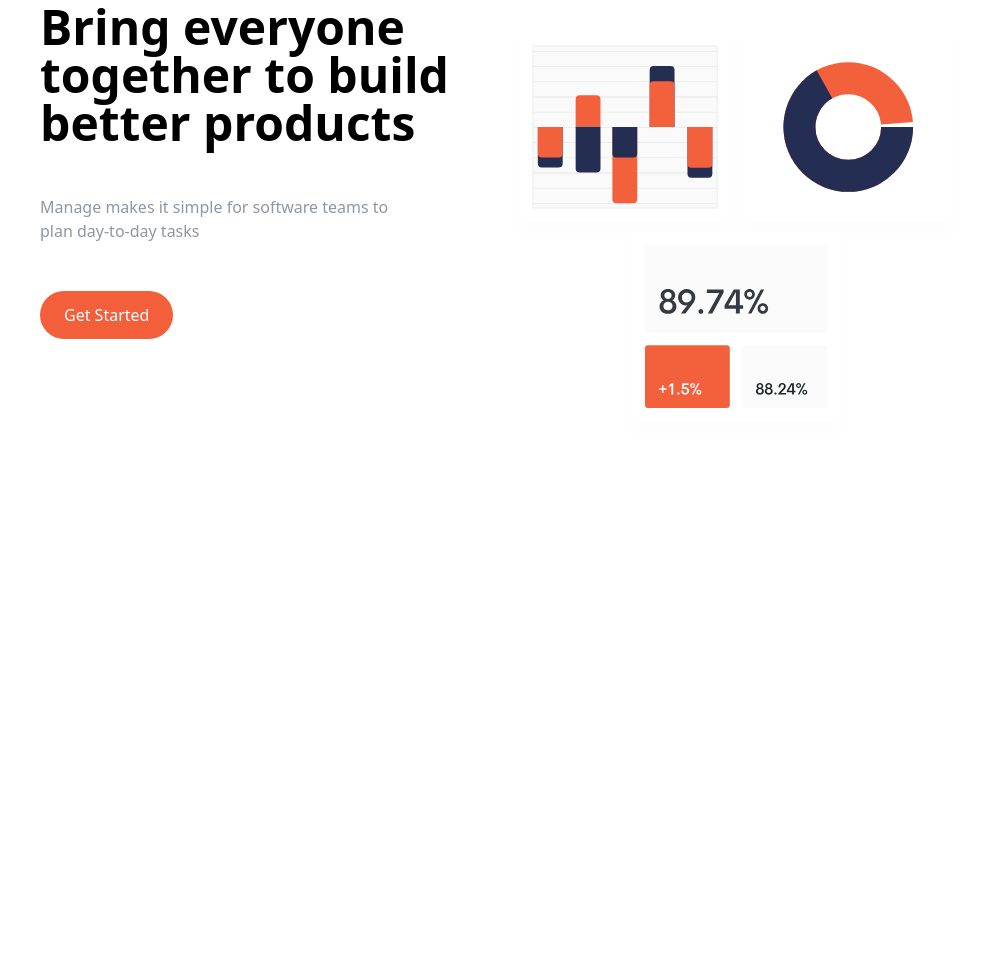
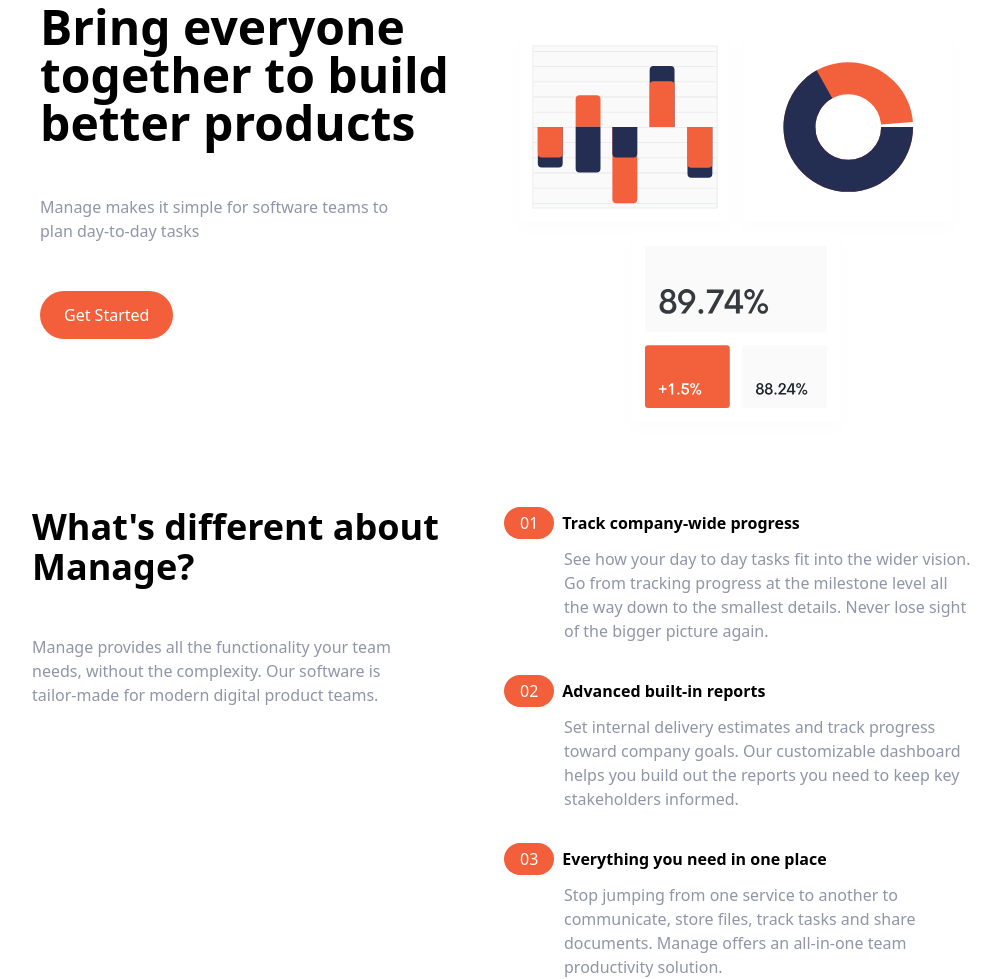
Before and after one commit to jimjones26/landing-page, a website: page index.html in a window 1280 px wide. Shown: the part 133-1112 px from the top of the page, without its empty margins (136-1137 px from the left). Before the commit the page ends 800 px from the top, so only its background shows below. Drawn offline with Linux system fonts and the light colour scheme.

Commit message:
add features section

```diff
--- a/index.html
+++ b/index.html
@@ -50,5 +50,78 @@
       </div>
     </div>
   </section>
+
+  <!-- Features Section -->
+  <section id="features">
+    <!-- Flex Container -->
+    <div class="container flex flex-col px-4 mx-auto mt-10 space-y-12 md:space-y-0 md:flex-row">
+      <!-- What's Different -->
+      <div class="flex flex-col space-y-12 md:w-1/2">
+        <h2 class="max-w-md text-4xl font-bold text-center md:text-left">
+          What's different about Manage?
+        </h2>
+        <p class="max-w-sm text-center text-darkGrayishBlue md:text-left">
+          Manage provides all the functionality your team needs, without the complexity. Our software is tailor-made for modern digital product teams.
+        </p>
+      </div>
+      <div class="flex flex-col space-y-12 md:w-1/2">
+        <div class="flex flex-col space-y-8 ">
+        <!-- Numbered List 1 -->
+        <div class="flex flex-col space-y-8">
+          <!-- List Item 1 -->
+          <div class="flex flex-col space-y-3 md:space-y-0 md:space-x-6">
+            <!-- Heading -->
+            <div class="rounded-l-full bg-brightRedSupLight md:bg-transparent">
+              <div class="flex items-center space-x-2">
+                <div class="px-4 py-2 text-white rounded-full md:py-1 bg-brightRed">
+                  01
+                </div>
+                <h3 class="text-base font-bold ">Track company-wide progress</h3>
+              </div>
+            </div>
+            <div>
+              <p class="text-darkGrayishBlue md:ml-9 md:mt-2">See how your day to day tasks fit into the wider vision. Go from tracking progress at the milestone level all the way down to the smallest details. Never lose sight of the bigger picture again.</p>
+            </div>
+          </div>
+        </div>
+        <!-- Numbered List 2 -->
+        <div class="flex flex-col space-y-8">
+          <!-- List Item 1 -->
+          <div class="flex flex-col space-y-3 md:space-y-0 md:space-x-6">
+            <!-- Heading -->
+            <div class="rounded-l-full bg-brightRedSupLight md:bg-transparent">
+              <div class="flex items-center space-x-2">
+                <div class="px-4 py-2 text-white rounded-full md:py-1 bg-brightRed">
+                  02
+                </div>
+                <h3 class="text-base font-bold ">Advanced built-in reports</h3>
+              </div>
+            </div>
+            <div>
+              <p class="text-darkGrayishBlue md:ml-9 md:mt-2">Set internal delivery estimates and track progress toward company goals. Our customizable dashboard helps you build out the reports you need to keep key stakeholders informed.</p>
+            </div>
+          </div>
+        </div>
+        <!-- Numbered List 3 -->
+        <div class="flex flex-col space-y-8">
+        <!-- List Item 1 -->
+        <div class="flex flex-col space-y-3 md:space-y-0 md:space-x-6">
+          <!-- Heading -->
+          <div class="rounded-l-full bg-brightRedSupLight md:bg-transparent">
+            <div class="flex items-center space-x-2">
+              <div class="px-4 py-2 text-white rounded-full md:py-1 bg-brightRed">
+                03
+              </div>
+              <h3 class="text-base font-bold ">Everything you need in one place</h3>
+            </div>
+          </div>
+          <div>
+            <p class="text-darkGrayishBlue md:ml-9 md:mt-2">Stop jumping from one service to another to communicate, store files, track tasks and share documents. Manage offers an all-in-one team productivity solution.</p>
+          </div>
+        </div>
+      </div>
+    </div>
+    </div>
+  </section>
 </body>
 </html>
```
Also changed, not shown: css/main.css.
